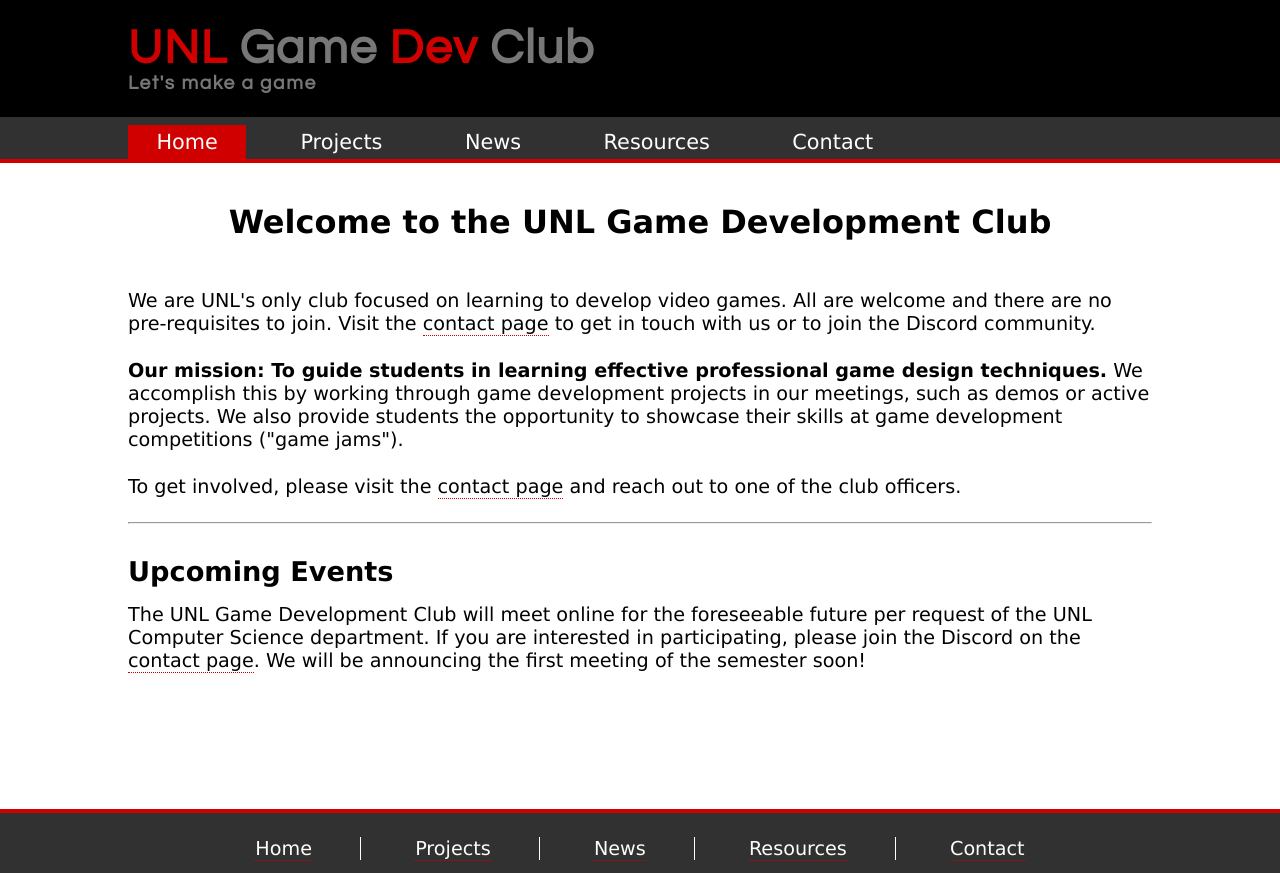
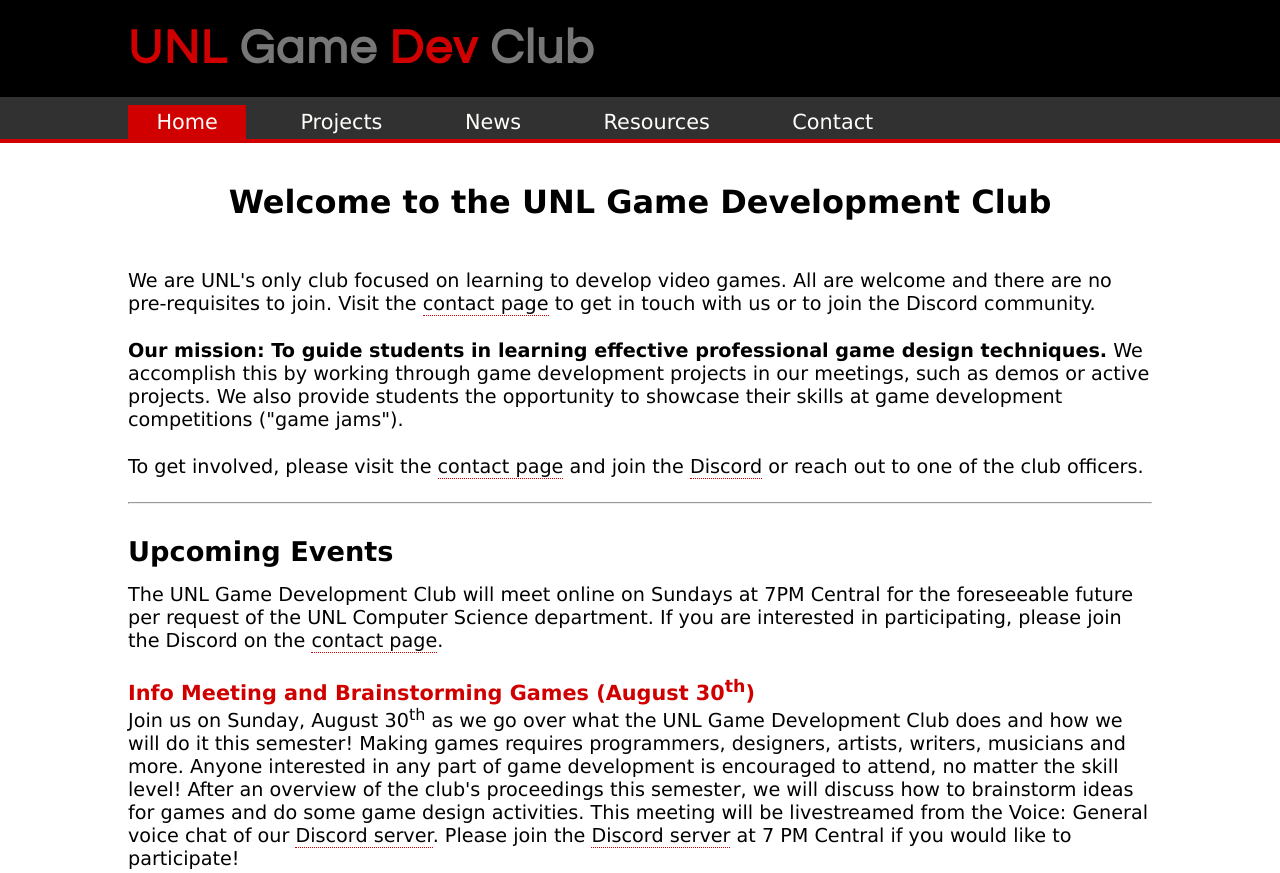
Before and after one commit to UNL-Game-Dev-Club/UNL-Game-Dev-Club.github.io, a plain HTML site: page index.html in a window 1280 px wide. Shown: the top 873 px of the page. Drawn offline with Linux system fonts and the light colour scheme.

Commit message:
Removed "Let's make a game" and added first meeting.

```diff
--- a/index.html
+++ b/index.html
@@ -10,7 +10,6 @@
 <body>
     <div id="header">
         <h1><a href="index.html"><span class="logo_hover">UNL</span> Game <span class="logo_hover">Dev</span> Club</a></h1>
-        <h2>Let's make a game</h2>
     </div>
     <div id="menubar">
         <ul>
@@ -27,12 +26,15 @@
             <p>We are UNL's only club focused on learning to develop video games. All are welcome and there are no pre-requisites to join. Visit the <a href="contact.html">contact page</a> to get in touch with us or to join the Discord community.</p>
             <p><b>Our mission: To guide students in learning effective professional game design techniques.</b> We accomplish this by working through game development projects in our meetings, such as demos or active projects. We also provide students the opportunity to showcase their skills at game development competitions ("game jams").</p>
 
-            <p>To get involved, please visit the <a href="contact.html">contact page</a> and reach out to one of the club officers.</p>
+            <p>To get involved, please visit the <a href="contact.html">contact page</a> and join the <a href="https://go.unl.edu/unlgdcdiscord" target="_blank">Discord</a> or reach out to one of the club officers.</p>
 
             <hr>
 
             <h2 class="center_heading">Upcoming Events</h2>
-            <p>The UNL Game Development Club will meet online for the foreseeable future per request of the UNL Computer Science department. If you are interested in participating, please join the Discord on the <a href="https://unl-game-dev-club.github.io/contact.html">contact page</a>. We will be announcing the first meeting of the semester soon!</p>
+            <p>The UNL Game Development Club will meet online on Sundays at 7PM Central for the foreseeable future per request of the UNL Computer Science department. If you are interested in participating, please join the Discord on the <a href="https://unl-game-dev-club.github.io/contact.html">contact page</a>.</p>
+
+            <h3>Info Meeting and Brainstorming Games (August 30<sup>th</sup>)</h3>
+            <p>Join us on Sunday, August 30<sup>th</sup> as we go over what the UNL Game Development Club does and how we will do it this semester! Making games requires programmers, designers, artists, writers, musicians and more. Anyone interested in any part of game development is encouraged to attend, no matter the skill level! After an overview of the club's proceedings this semester, we will discuss how to brainstorm ideas for games and do some game design activities. This meeting will be livestreamed from the Voice: General voice chat of our <a href="https://go.unl.edu/unlgdcdiscord" target="_blank">Discord server</a>. Please join the <a href="https://go.unl.edu/unlgdcdiscord" target="_blank">Discord server</a> at 7 PM Central if you would like to participate!</p>
         </div>
     </div>
     <div class="footer">
```
Also changed, not shown: contact.html (+0 -1 lines), links.html (+0 -1 lines), news.html (+0 -1 lines), projects.html (+0 -1 lines), resources.html (+0 -1 lines), template.html (+0 -1 lines).
